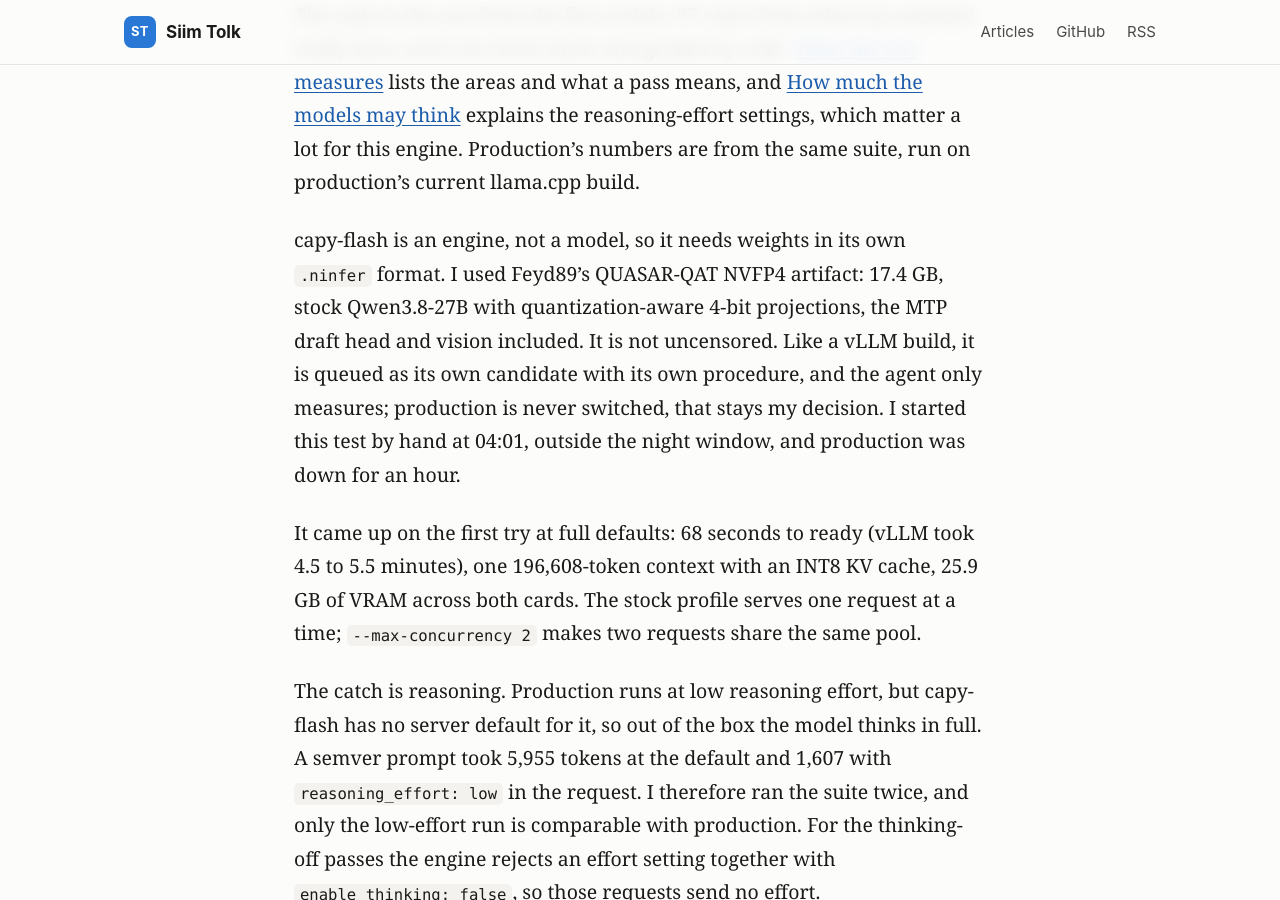
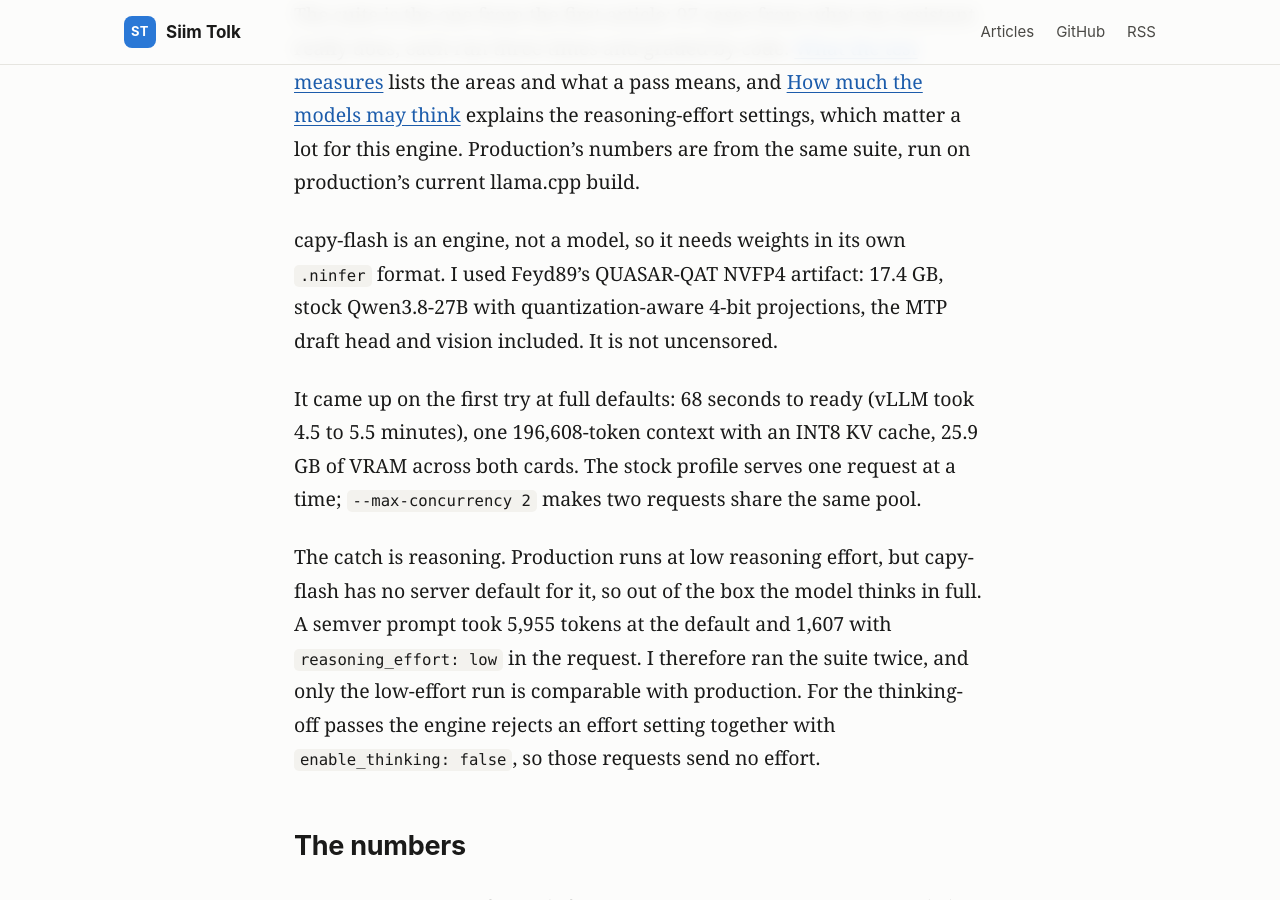
Before and after one commit to siimtolk/siimtolk.github.io, a Jekyll site: the page built from _posts/2026-10-25-capy-flash-test.md, in a window 1280 px wide and 900 px high, scrolled down 1442 px. Built offline with Jekyll 4.4.1, drawn with Linux system fonts in a browser that asks for light colours.

Commit message:
capy-flash article: drop pipeline chore details
Co-Authored-By: Claude Sonnet 5.5 <noreply@anthropic.com>

```diff
--- a/_posts/2026-10-25-capy-flash-test.md
+++ b/_posts/2026-10-25-capy-flash-test.md
@@ -17,7 +17,7 @@ This weekend an engine called capy-flash showed up on r/LocalLLaMA: a two-GPU te
 
 The suite is the one from the first article: 97 cases from what my assistant really does, each run three times and graded by code. [What the test measures](/articles/llm-testing-overnight/#what-the-test-measures) lists the areas and what a pass means, and [How much the models may think](/articles/llm-testing-overnight/#how-much-the-models-may-think) explains the reasoning-effort settings, which matter a lot for this engine. Production's numbers are from the same suite, run on production's current llama.cpp build.
 
-capy-flash is an engine, not a model, so it needs weights in its own `.ninfer` format. I used Feyd89's QUASAR-QAT NVFP4 artifact: 17.4 GB, stock Qwen3.8-27B with quantization-aware 4-bit projections, the MTP draft head and vision included. It is not uncensored. Like a vLLM build, it is queued as its own candidate with its own procedure, and the agent only measures; production is never switched, that stays my decision. I started this test by hand at 04:01, outside the night window, and production was down for an hour.
+capy-flash is an engine, not a model, so it needs weights in its own `.ninfer` format. I used Feyd89's QUASAR-QAT NVFP4 artifact: 17.4 GB, stock Qwen3.8-27B with quantization-aware 4-bit projections, the MTP draft head and vision included. It is not uncensored.
 
 It came up on the first try at full defaults: 68 seconds to ready (vLLM took 4.5 to 5.5 minutes), one 196,608-token context with an INT8 KV cache, 25.9 GB of VRAM across both cards. The stock profile serves one request at a time; `--max-concurrency 2` makes two requests share the same pool.
 
```
